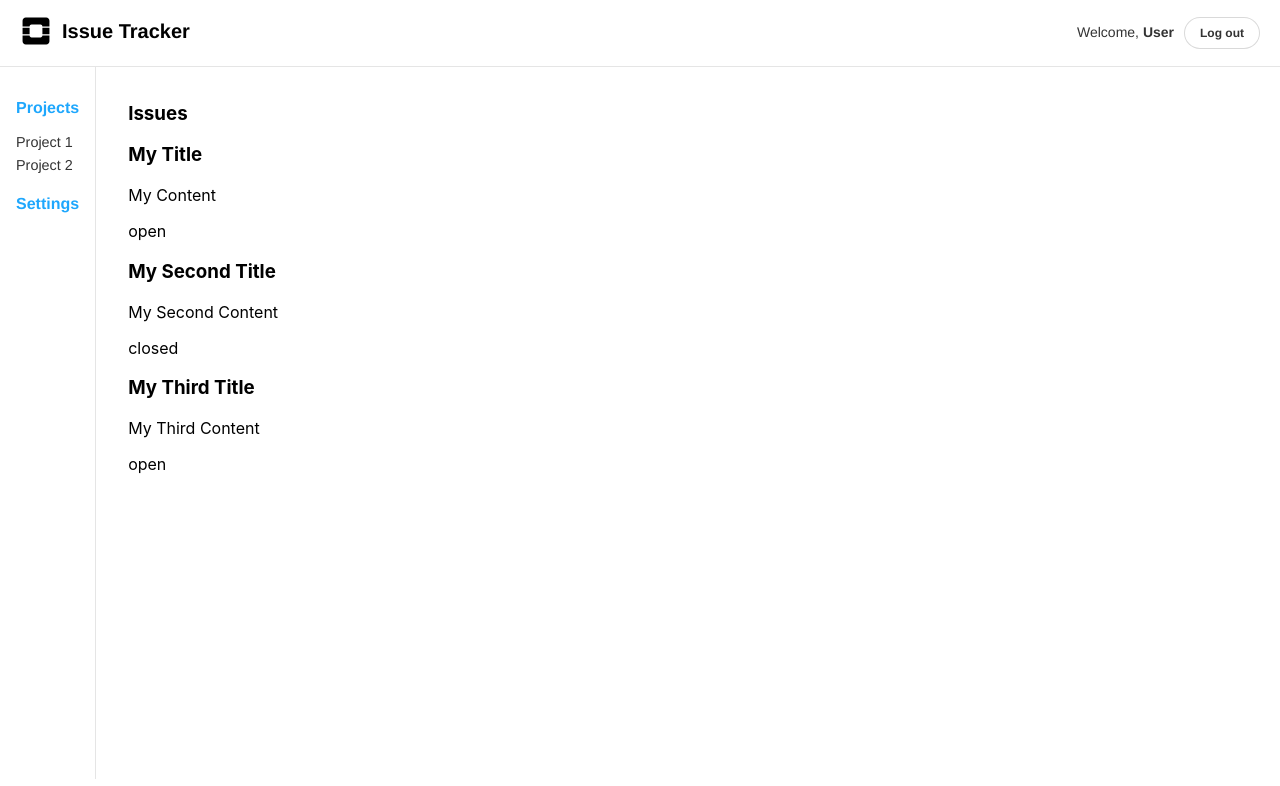
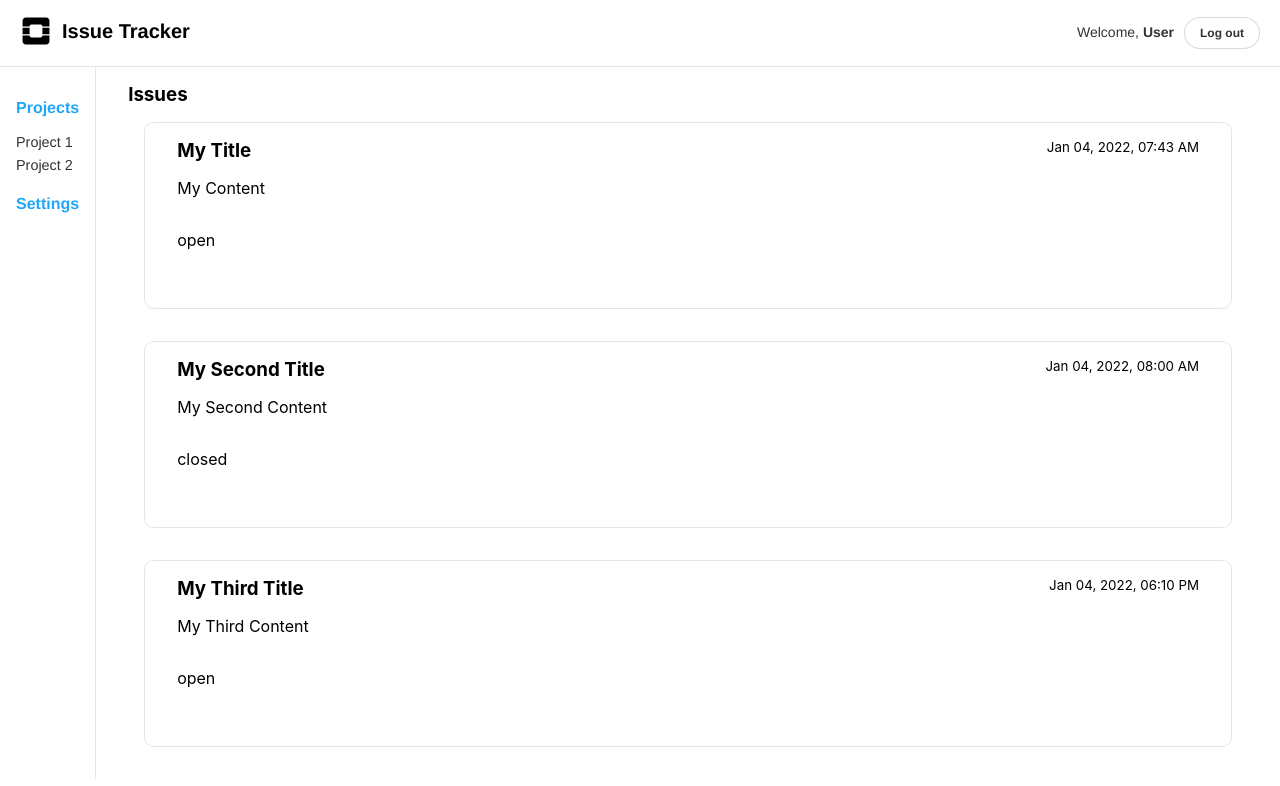
Before and after one commit to henrikeskisikkila/issue-tracker, a React (Create React App) app: page /project/1 in a window 1280 px wide. Shown: the top 786 px of the page. Built offline with nearby package versions, Linux system fonts and the light colour scheme.

Commit message:
Add Card component and use it on the project page

```diff
--- /dev/null
+++ b/src/components/Card.tsx
@@ -0,0 +1,10 @@
+import React from "react";
+import "./card.css";
+
+interface CardProps {
+  children?: JSX.Element | JSX.Element[];
+}
+
+export const Card = ({ children }: CardProps) => {
+  return <div className="card">{children}</div>;
+};
--- a/src/components/Stack.tsx
+++ b/src/components/Stack.tsx
@@ -5,6 +5,7 @@ interface StackProps {
   direction?: "row" | "column";
   wrap?: "wrap" | "nowrap";
   spacing?: number;
+  justifyContent?: "flex-start" | "flex-end" | "center" | "space-between";
 }
 
 export const Stack = ({
@@ -12,12 +13,14 @@ export const Stack = ({
   direction = "row",
   wrap = "wrap",
   spacing = 2,
+  justifyContent,
 }: StackProps) => {
   const style2 = {
     display: "flex",
     gap: `${spacing * 0.3}rem`,
     flexWrap: wrap,
     flexDirection: direction,
+    justifyContent: justifyContent,
   };
 
   return <div style={style2}>{children}</div>;
--- /dev/null
+++ b/src/components/card.css
@@ -0,0 +1,9 @@
+.card {
+  display: flex;
+  flex-direction: column;
+  flex-grow: 1;
+  border: 1px solid rgba(0, 0, 0, 0.1);
+  border-radius: 0.6rem;
+  padding: 1rem 2rem;
+  margin: 1rem;
+}
--- a/src/index.css
+++ b/src/index.css
@@ -6,3 +6,13 @@ body {
   -webkit-font-smoothing: antialiased;
   -moz-osx-font-smoothing: grayscale;
 }
+
+h1,
+h2,
+h3,
+h4,
+h5,
+h6 {
+  margin: 0;
+  padding: 0;
+}
--- a/src/pages/Project.tsx
+++ b/src/pages/Project.tsx
@@ -1,5 +1,7 @@
 import { Header } from "components/Header";
 import { Navigator } from "components/Navigator";
+import { Card } from "components/Card";
+import { Stack } from "components/Stack";
 import "./project.css";
 import { issues } from "data/issues.js";
 
@@ -29,6 +31,19 @@ const menu = [
 ];
 
 export const Project = () => {
+  const formatDate = (dateString: string): string => {
+    const date = new Date(dateString);
+    return date
+      .toLocaleString([], {
+        day: "2-digit",
+        month: "short",
+        year: "numeric",
+        hour: "2-digit",
+        minute: "2-digit",
+      })
+      .toString();
+  };
+
   return (
     <div>
       <Header user={{ name: "User" }} onLogout={() => {}} />
@@ -37,11 +52,14 @@ export const Project = () => {
         <div className="project">
           <h3>Issues</h3>
           {issues.map((issue) => (
-            <>
-              <h3>{issue.title}</h3>
+            <Card>
+              <Stack direction="row" justifyContent="space-between">
+                <h3>{issue.title}</h3>
+                <small>{formatDate(issue.createdAt)}</small>
+              </Stack>
               <p>{issue.content}</p>
               <p>{issue.status}</p>
-            </>
+            </Card>
           ))}
         </div>
       </div>
--- a/src/pages/project.css
+++ b/src/pages/project.css
@@ -1,3 +1,6 @@
 .project {
+  display: flex;
+  flex: 1;
+  flex-direction: column;
   margin: 1rem 2rem;
 }
```
Also changed, not shown: 1 other file (tests, documents, lock files or other folders).
